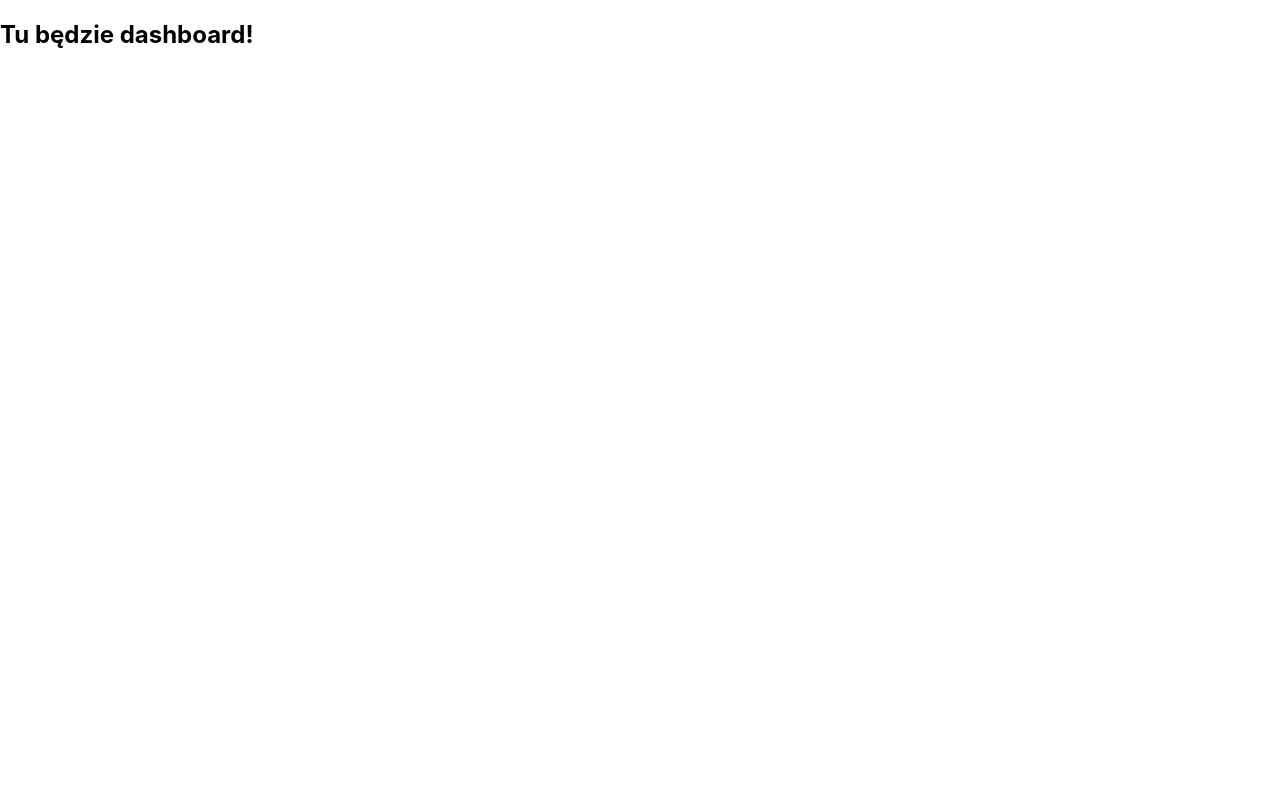
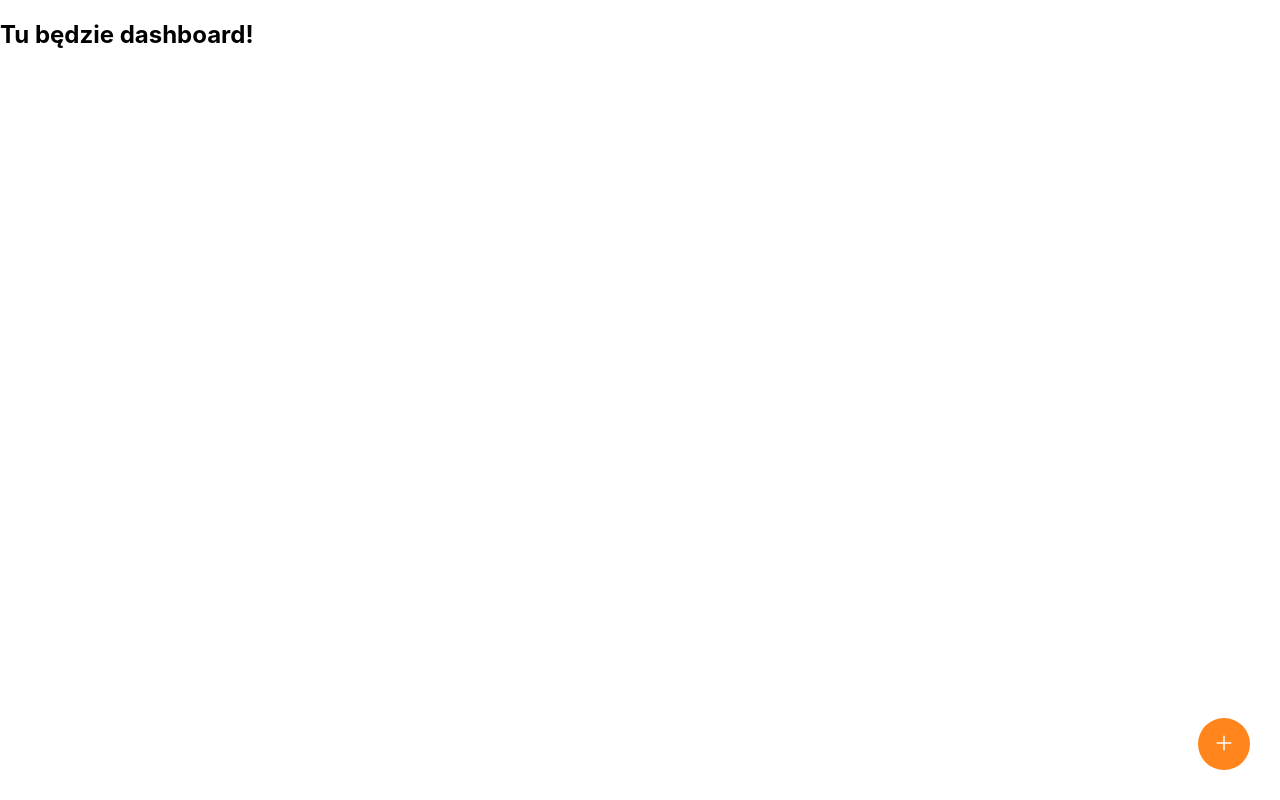
Before and after one commit to marcinmierzejewski/goit-final-project-questify, a React (Create React App) app: page / in a window 1280 px wide. Built offline with nearby package versions, Linux system fonts and the light colour scheme.

Commit message:
adding btn

```diff
--- /dev/null
+++ b/src/components/NewTaskBtn/NewTaskBtn.jsx
@@ -0,0 +1,37 @@
+// THE BUTTON IS NOT FUNCIONAL YET, BECOUSE THERE IS NO AUTHORIZATION
+
+
+import React from "react";
+import {Main} from "./NewTaskBtn.styled"
+// import { useCreateCardMutation, useGetAllUserCardQuery } from "../../redux/slices/questifyAPI"
+
+
+// const arr = {
+//     title: "take out the trash",
+//     difficulty: "Easy",
+//     category: "Stuff",
+//     date: "21-01-2123",
+//     time: "20:32",
+//     type: "Task"
+// }
+
+const NewTaskBtn = () => {
+    // const data = useCreateCardMutation(arr);
+    // const getAll = useGetAllUserCardQuery();
+    // console.log(getAll)
+    // const btnClick = () => {
+    //  return data
+    // }
+    console.log("Bottom button not functional")
+    return (
+        <Main>
+            <button>
+                <svg width="16" height="16" viewBox="0 0 16 16" fill="none" xmlns="http://www.w3.org/2000/svg">
+                    <path d="M1.1601 7.24037H7.23999V1.16034C7.23999 0.740915 7.58051 0.400391 8.00008 0.400391C8.4195 0.400391 8.76003 0.740915 8.76003 1.16034V7.24037H14.8401C15.2595 7.24037 15.6 7.58089 15.6 8.00032C15.6 8.41989 15.2595 8.76041 14.8401 8.76041H8.76003V14.8403C8.76003 15.2599 8.4195 15.6004 8.00008 15.6004C7.58051 15.6004 7.23999 15.2599 7.23999 14.8403V8.76041H1.1601C0.74053 8.76041 0.400006 8.41989 0.400006 8.00032C0.400006 7.58089 0.74053 7.24037 1.1601 7.24037Z" fill="white" />
+                </svg>
+            </button>
+        </Main>
+    );
+};
+
+export default NewTaskBtn;
--- /dev/null
+++ b/src/components/NewTaskBtn/NewTaskBtn.styled.js
@@ -0,0 +1,20 @@
+import styled from "styled-components";
+
+export const Main = styled.main`
+  button {
+    width: 52px;
+    height: 52px;
+    background: #ff851c;
+    z-index: 100;
+    border-radius: 100%;
+    border: none;
+    filter: blur(0.7px);
+    position: fixed;
+    bottom: 30px;
+    right: 30px;
+    :hover {
+      background-color: #b36b00;
+      transition: 0.7s;
+    }
+  }
+`;
--- a/src/index.js
+++ b/src/index.js
@@ -9,6 +9,7 @@ import './index.scss';
 
 const Dashboard = React.lazy(() => import("./pages/Dashboard/Dashboard"));
 const Landing = React.lazy(() => import("./pages/Landing/Landing"));
+
 
 const container = document.getElementById('root');
 const root = createRoot(container);
--- a/src/pages/Dashboard/Dashboard.jsx
+++ b/src/pages/Dashboard/Dashboard.jsx
@@ -1,9 +1,11 @@
 import React from "react";
+import NewTaskBtn from "../../components/NewTaskBtn/NewTaskBtn";
 
 const Dashboard = () => {
   return (
     <div>
       <h2>Tu będzie dashboard!</h2>
+      <NewTaskBtn/>
     </div>
   );
 };
```
Also changed, not shown: public/addBtnPlus.svg (added).
